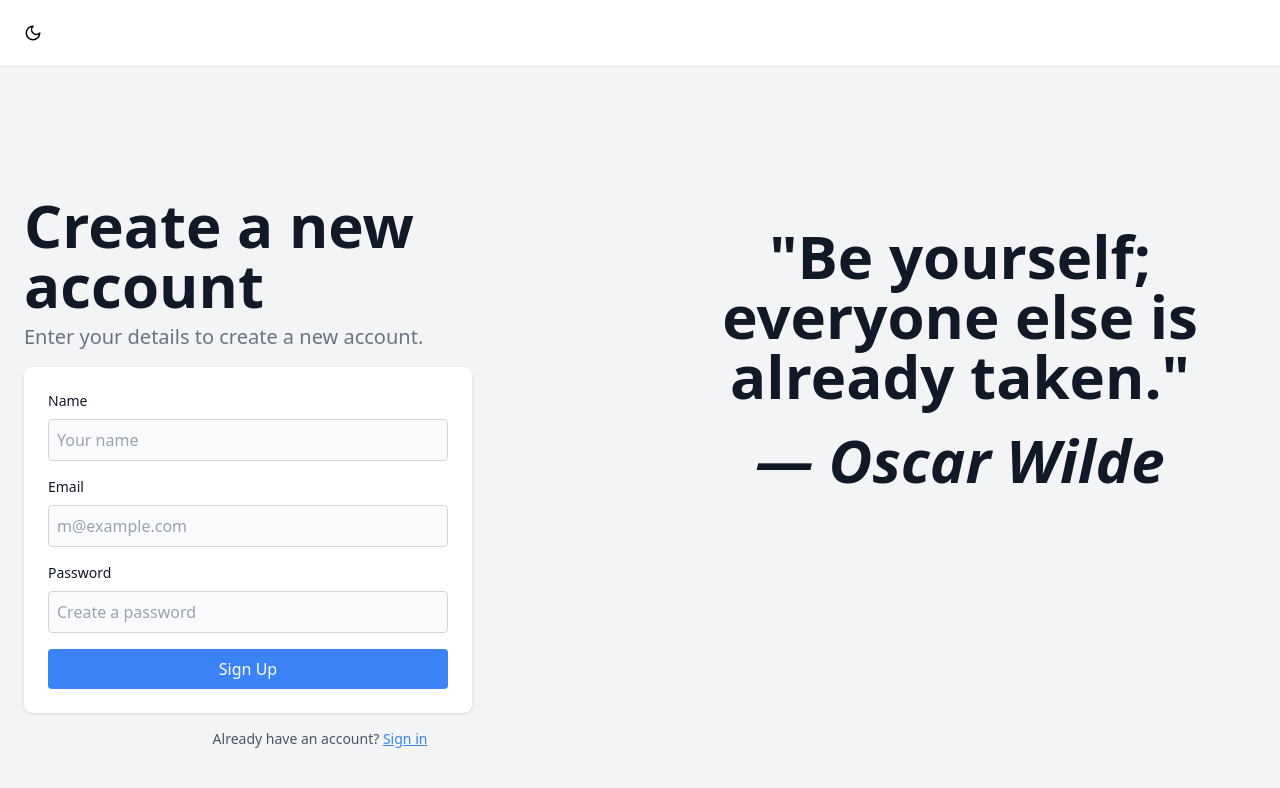
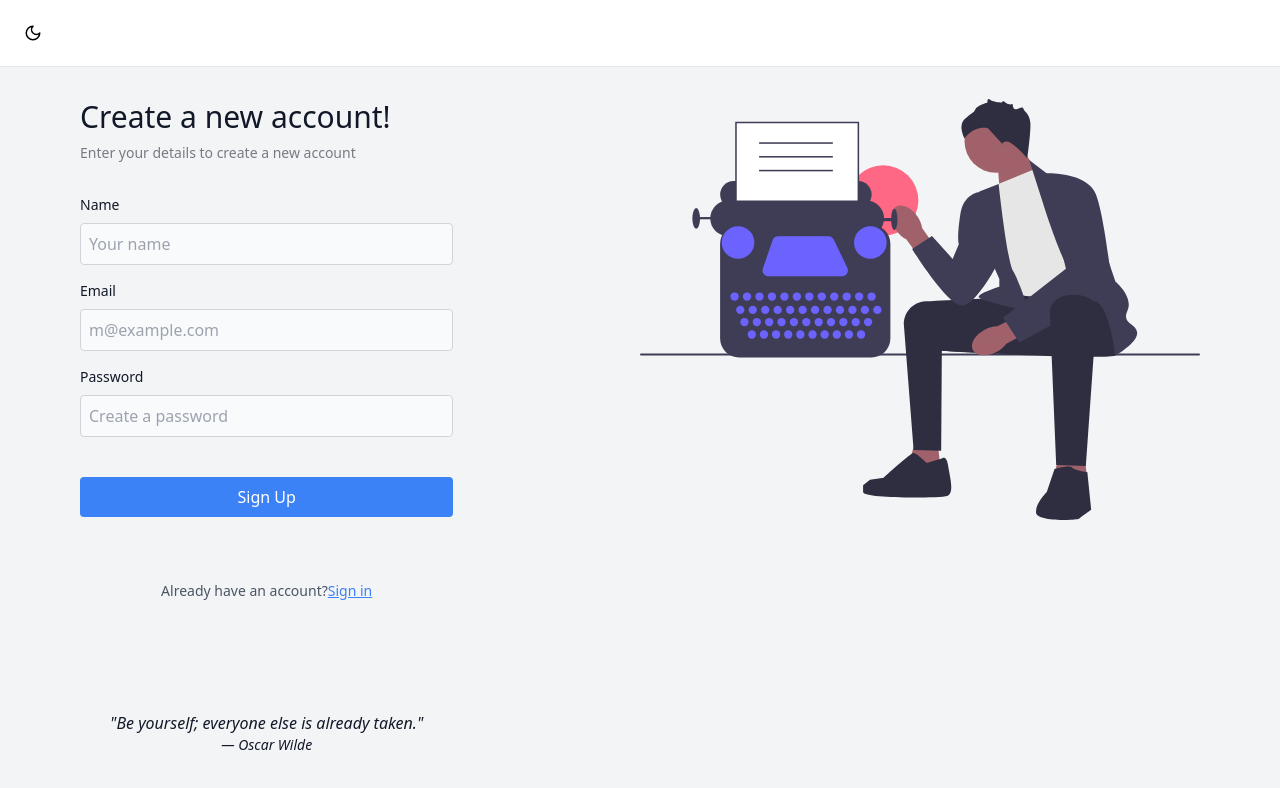
Before and after one commit to yesahem/Medium-Blog, a React (Vite) app in the folder frontend/: page /signup in a window 1280 px wide. Shown: the top 788 px of the page. Built offline with nearby package versions, Linux system fonts and the light colour scheme.

Commit message:
auth page redesign

```diff
--- a/frontend/src/routes/SignIn.tsx
+++ b/frontend/src/routes/SignIn.tsx
@@ -46,8 +46,7 @@ export default function SignIn() {
         } else {
           alertError("Incorrect credentials");
         }
-      }
-    )
+      });
   }
 
   return (
@@ -57,7 +56,89 @@ export default function SignIn() {
           <DarkModeToggle />
         </div>
       </header>
-      <section className="w-full py-12 md:py-24 lg:py-32">
+      <section className="w-full flex h-[calc(100vh-80px)] px-10 sm:px-20 py-8">
+        <div className="w-full lg:w-1/2 h-full flex justify-center items-center flex-col lg:block relative">
+          <div className="w-full text-gray-900 dark:text-gray-100">
+            <div>
+              <h1 className="text-xl font-medium sm:text-3xl ">
+                Welcome back!
+              </h1>
+              <p className="text-sm opacity-55 py-2">
+                Please login to your account
+              </p>
+            </div>
+
+            <div className="py-6">
+              <div className="">
+                <label
+                  htmlFor="email"
+                  className="block text-sm font-medium text-gray-900 dark:text-gray-100 py-2"
+                >
+                  Email
+                </label>
+                <input
+                  id="email"
+                  type="email"
+                  placeholder="yourmail@example.com"
+                  required
+                  onChange={(e) => {
+                    setEmail(e.target.value);
+                  }}
+                  className="block  w-full lg:w-2/3 p-2 border rounded bg-gray-50 dark:bg-gray-700 text-gray-900 dark:text-gray-100 border-gray-300 dark:border-gray-600 focus:ring-blue-500 focus:border-blue-500"
+                />
+              </div>
+            </div>
+            <div className="space-y-2">
+              <label
+                htmlFor="password"
+                className="block text-sm font-medium text-gray-900 dark:text-gray-100"
+              >
+                Password
+              </label>
+              <input
+                id="password"
+                type="password"
+                required
+                onChange={(e) => {
+                  setPassword(e.target.value);
+                }}
+                className="block w-full lg:w-2/3 p-2 border rounded bg-gray-50 dark:bg-gray-700 text-gray-900 dark:text-gray-100 border-gray-300 dark:border-gray-600 focus:ring-blue-500 focus:border-blue-500"
+                placeholder="Your password"
+              />
+            </div>
+            <div className="pt-10">
+              <button
+                className="w-full lg:w-2/3 p-2 bg-blue-500 text-white rounded hover:bg-blue-600 transition-colors duration-200"
+                onClick={signinHandler}
+              >
+                Sign in
+              </button>
+            </div>
+
+            <div className="flex justify-center items-center w-full lg:w-2/3 pt-20 text-sm text-gray-600 dark:text-gray-400">
+              Don&apos;t have an account?{" "}
+              <Link
+                to="/signup"
+                className="underline text-blue-500 hover:text-blue-600"
+              >
+                Sign up
+              </Link>
+            </div>
+            <div className="absolute bottom-0 left-0 w-full lg:w-2/3  flex justify-center items-center">
+              <div className="">
+                <p className="italic">
+                  "Be yourself; everyone else is already taken."
+                </p>
+                <p className="text-center italic text-sm">― Oscar Wilde </p>
+              </div>
+            </div>
+          </div>
+        </div>
+        <div className="hidden h-full lg:block w-full sm:w-1/2">
+          <img src="./writer.svg" alt="writer" className="" />
+        </div>
+      </section>
+      {/* <section className="w-full py-12 md:py-24 lg:py-32">
         <div className="container px-4 md:px-6 grid gap-6 lg:grid-cols-2 lg:gap-12">
           <div className="flex flex-col justify-center space-y-4">
             <div className="space-y-2">
@@ -134,7 +215,7 @@ export default function SignIn() {
             </div>
           </div>
         </div>
-      </section>
+      </section> */}
     </main>
   );
 }
--- a/frontend/src/routes/Signup.tsx
+++ b/frontend/src/routes/Signup.tsx
@@ -69,7 +69,109 @@ export default function SignUp() {
           <DarkModeToggle />
         </div>
       </header>
-      <section className="w-full py-12 md:py-24 lg:py-32">
+      <section className="w-full flex h-[calc(100vh-80px)] px-10 sm:px-20 py-8">
+        <div className="w-full lg:w-1/2 h-full flex justify-center items-center flex-col lg:block relative">
+          <div className="w-full text-gray-900 dark:text-gray-100">
+            <div>
+              <h1 className="text-xl font-medium sm:text-3xl ">
+                Create a new account!
+              </h1>
+              <p className="text-sm opacity-55 py-2">
+                {" "}
+                Enter your details to create a new account
+              </p>
+            </div>
+
+            <form className="space-y-4 w-full lg:w-2/3 py-6">
+              <div className="space-y-2">
+                <label
+                  htmlFor="name"
+                  className="block text-sm font-medium text-gray-900 dark:text-gray-100"
+                >
+                  Name
+                </label>
+                <input
+                  id="name"
+                  type="text"
+                  placeholder="Your name"
+                  required
+                  onChange={(e) => {
+                    setName(e.target.value);
+                  }}
+                  className="block w-full p-2 border rounded bg-gray-50 dark:bg-gray-700 text-gray-900 dark:text-gray-100 border-gray-300 dark:border-gray-600 focus:ring-blue-500 focus:border-blue-500"
+                />
+              </div>
+              <div className="space-y-2">
+                <label
+                  htmlFor="email"
+                  className="block text-sm font-medium text-gray-900 dark:text-gray-100"
+                >
+                  Email
+                </label>
+                <input
+                  id="email"
+                  type="email"
+                  placeholder="m@example.com"
+                  required
+                  onChange={(e) => {
+                    setEmail(e.target.value);
+                  }}
+                  className="block w-full p-2 border rounded bg-gray-50 dark:bg-gray-700 text-gray-900 dark:text-gray-100 border-gray-300 dark:border-gray-600 focus:ring-blue-500 focus:border-blue-500"
+                />
+              </div>
+              <div className="space-y-2">
+                <label
+                  htmlFor="password"
+                  className="block text-sm font-medium text-gray-900 dark:text-gray-100"
+                >
+                  Password
+                </label>
+                <input
+                  id="password"
+                  type="password"
+                  onChange={(e) => {
+                    setPassword(e.target.value);
+                  }}
+                  placeholder="Create a password"
+                  required
+                  className="block w-full p-2 border rounded bg-gray-50 dark:bg-gray-700 text-gray-900 dark:text-gray-100 border-gray-300 dark:border-gray-600 focus:ring-blue-500 focus:border-blue-500"
+                />
+              </div>
+              <div className="pt-6">
+                <button
+                  onClick={signupHandler}
+                  type="submit"
+                  className="w-full p-2 bg-blue-500 text-white rounded hover:bg-blue-600 transition-colors duration-200"
+                >
+                  Sign Up
+                </button>
+              </div>
+            </form>
+
+            <div className="flex justify-center items-center w-full lg:w-2/3 pt-10 text-sm text-gray-600 dark:text-gray-400">
+              Already have an account?{" "}
+              <Link
+                to="/signin"
+                className="underline text-blue-500 hover:text-blue-600"
+              >
+                Sign in
+              </Link>
+            </div>
+            <div className="absolute bottom-0 left-0 w-full lg:w-2/3  flex justify-center items-center">
+              <div className="">
+                <p className="italic">
+                  "Be yourself; everyone else is already taken."
+                </p>
+                <p className="text-center italic text-sm">― Oscar Wilde </p>
+              </div>
+            </div>
+          </div>
+        </div>
+        <div className="hidden h-full lg:block w-full sm:w-1/2">
+          <img src="./writer.svg" alt="writer" className="" />
+        </div>
+      </section>
+      {/* <section className="w-full py-12 md:py-24 lg:py-32">
         <div className="container px-4 md:px-6 grid gap-6 lg:grid-cols-2 lg:gap-12">
           <div className="flex flex-col justify-center space-y-4">
             <div className="space-y-2">
@@ -169,7 +271,7 @@ export default function SignUp() {
             </div>
           </div>
         </div>
-      </section>
+      </section> */}
     </main>
   );
 }
```
Also changed, not shown: frontend/public/writer.svg (added).
